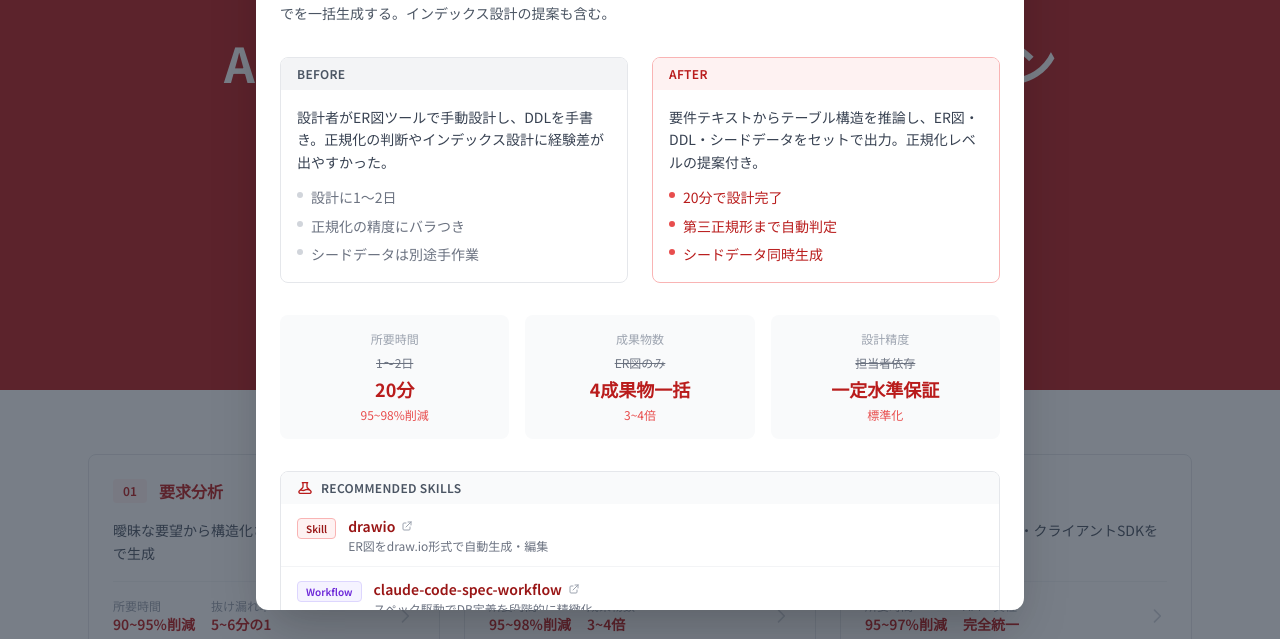
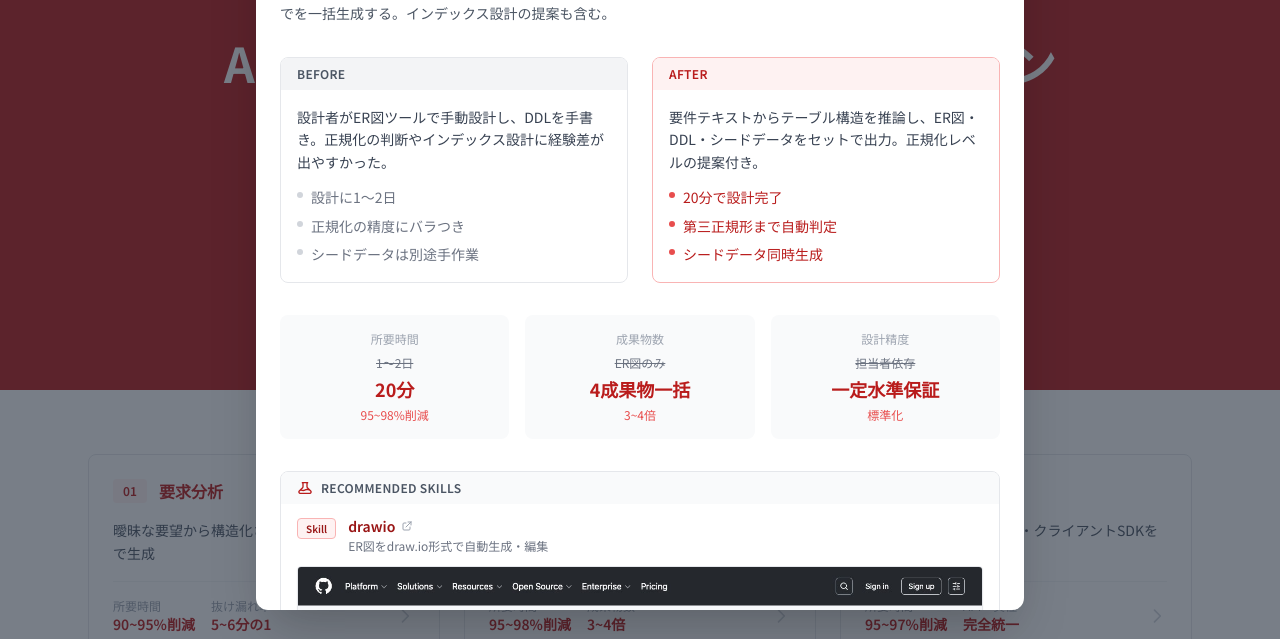
Before and after one commit to Michey0495/ai-dev-demo, a plain HTML site: page index.html in a window 1280 px wide. Both pictures are taken after a click on the element 640 px from the left and 706 px from the top of the page. Shown: the part 150-789 px from the top of the page. Drawn offline with nearby package versions, Linux system fonts and the light colour scheme.

Commit message:
Recommended Skillsにリンク先スクリーンショットを追加
各スキル/Hook/MCP/Toolのカードにアクセス先ページの
スクリーンショットを表示。全11サイト分を撮影・格納。

Co-Authored-By: Claude Opus 4.6 (1M context) <noreply@anthropic.com>

```diff
--- a/index.html
+++ b/index.html
@@ -572,6 +572,19 @@
         workflow: 'bg-violet-50 text-violet-700 border-violet-200',
         tool: 'bg-slate-50 text-slate-700 border-slate-200'
       };
+      const screenshotMap = {
+        'https://github.com/phuryn/pm-skills': 'pm-skills.jpg',
+        'https://github.com/letta-ai/claude-subconscious': 'claude-subconscious.jpg',
+        'https://github.com/jgraph/drawio-mcp': 'drawio.jpg',
+        'https://github.com/Pimzino/claude-code-spec-workflow': 'spec-workflow.jpg',
+        'https://github.com/laiso/site2skill': 'site2skill.jpg',
+        'https://code.claude.com/docs/en/skills': 'claude-skills.jpg',
+        'https://github.com/nextlevelbuilder/ui-ux-pro-max-skill': 'ui-ux-pro-max.jpg',
+        'https://github.com/GLips/Figma-Context-MCP': 'figma-mcp.jpg',
+        'https://github.com/vercel-labs/agent-skills': 'vercel-agent-skills.jpg',
+        'https://code.claude.com/docs/en/hooks': 'claude-hooks.jpg',
+        'https://github.com/ChromeDevTools/chrome-devtools-mcp': 'chrome-devtools-mcp.jpg'
+      };
       document.getElementById('modal-skills').innerHTML = theme.skills ? `
         <div class="border border-warm-200 rounded-lg overflow-hidden">
           <div class="bg-warm-50 px-4 py-2 flex items-center gap-2">
@@ -579,15 +592,20 @@
             <span class="text-xs font-semibold text-warm-600 uppercase tracking-wide">Recommended Skills</span>
           </div>
           <div class="divide-y divide-warm-100">
-            ${theme.skills.map(s => `
-              <a href="${s.url}" target="_blank" rel="noopener noreferrer" class="px-4 py-3 flex items-start gap-3 hover:bg-warm-50 transition-colors no-underline" style="text-decoration:none">
-                <span class="inline-block px-2 py-0.5 text-[10px] font-semibold rounded border ${typeColors[s.type] || typeColors.skill} mt-0.5 flex-shrink-0">${typeLabels[s.type] || s.type}</span>
-                <div class="min-w-0 flex-1">
-                  <div class="text-sm font-semibold text-navy-700 flex items-center gap-1.5">${s.name}<svg class="w-3 h-3 text-warm-400" fill="none" stroke="currentColor" viewBox="0 0 24 24"><path stroke-linecap="round" stroke-linejoin="round" stroke-width="2" d="M10 6H6a2 2 0 00-2 2v10a2 2 0 002 2h10a2 2 0 002-2v-4M14 4h6m0 0v6m0-6L10 14"/></svg></div>
-                  <div class="text-xs text-warm-500 mt-0.5">${s.desc}</div>
+            ${theme.skills.map(s => {
+              const img = screenshotMap[s.url];
+              return `
+              <a href="${s.url}" target="_blank" rel="noopener noreferrer" class="block hover:bg-warm-50 transition-colors no-underline" style="text-decoration:none">
+                <div class="px-4 py-3 flex items-start gap-3">
+                  <span class="inline-block px-2 py-0.5 text-[10px] font-semibold rounded border ${typeColors[s.type] || typeColors.skill} mt-0.5 flex-shrink-0">${typeLabels[s.type] || s.type}</span>
+                  <div class="min-w-0 flex-1">
+                    <div class="text-sm font-semibold text-navy-700 flex items-center gap-1.5">${s.name}<svg class="w-3 h-3 text-warm-400" fill="none" stroke="currentColor" viewBox="0 0 24 24"><path stroke-linecap="round" stroke-linejoin="round" stroke-width="2" d="M10 6H6a2 2 0 00-2 2v10a2 2 0 002 2h10a2 2 0 002-2v-4M14 4h6m0 0v6m0-6L10 14"/></svg></div>
+                    <div class="text-xs text-warm-500 mt-0.5">${s.desc}</div>
+                  </div>
                 </div>
-              </a>
-            `).join('')}
+                ${img ? `<div class="px-4 pb-3"><img src="./assets/screenshots/${img}" alt="${s.name}" class="w-full rounded border border-warm-200 shadow-sm" loading="lazy" /></div>` : ''}
+              </a>`;
+            }).join('')}
           </div>
         </div>
       ` : '';
```
Also changed, not shown: assets/screenshots/chrome-devtools-mcp.jpg (added), assets/screenshots/claude-hooks.jpg (added), assets/screenshots/claude-skills.jpg (added), assets/screenshots/claude-subconscious.jpg (added), assets/screenshots/drawio.jpg (added), assets/screenshots/figma-mcp.jpg (added), assets/screenshots/pm-skills.jpg (added), assets/screenshots/site2skill.jpg (added), assets/screenshots/spec-workflow.jpg (added), assets/screenshots/ui-ux-pro-max.jpg (added), assets/screenshots/vercel-agent-skills.jpg (added).
